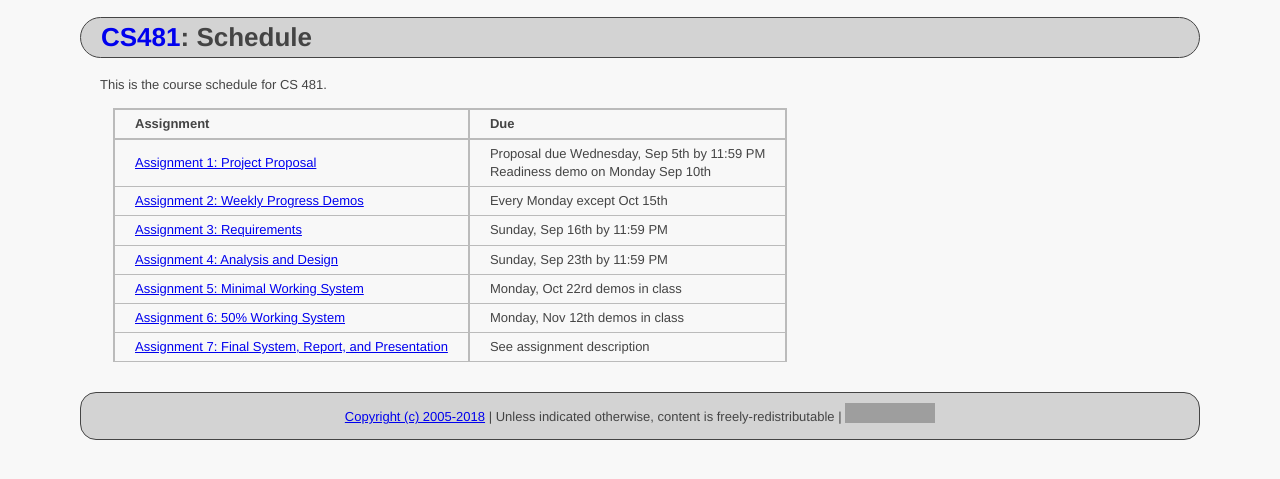
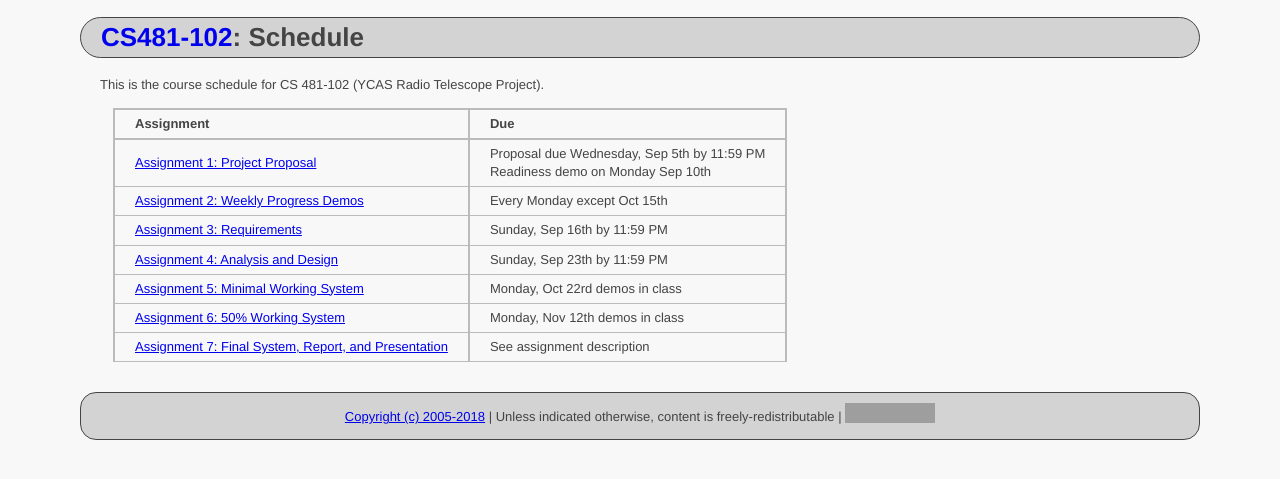
Before and after one commit to ycpcs/cs481-fall2018-102-RT, a Jekyll site: the page built from schedule.md, in a window 1280 px wide. Shown: the top 479 px of the page. Built offline with Jekyll 4.4.1, drawn with Linux system fonts in a browser that asks for light colours; grey boxes are pictures that could not be loaded.

Commit message:
edits to syllabus for RT section

```diff
--- a/schedule.md
+++ b/schedule.md
@@ -1,10 +1,10 @@
 ---
 layout: default
-course_number: CS481
+course_number: CS481-102
 title: Schedule
 ---
 
-This is the course schedule for CS 481.
+This is the course schedule for CS 481-102 (YCAS Radio Telescope Project).
 
 **Assignment** | **Due**
 :--------------|:---------
```
Also changed, not shown: syllabus.md (+1 -1 lines).
